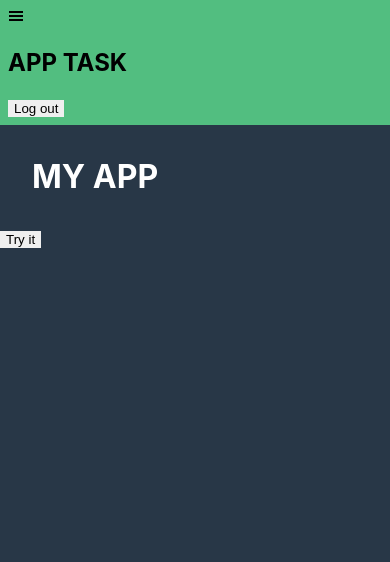
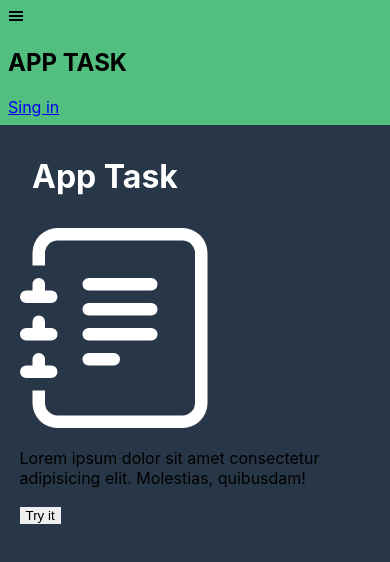
Before and after one commit to Yendersson/App_tareas, a React (Create React App) app in the folder public/app-tareas/: page / in a window 390 px wide. Shown: the top 562 px of the page. Built offline with nearby package versions, Linux system fonts and the light colour scheme.

Commit message:
Finish the first version of the page only to mobile device

```diff
--- a/package.json
+++ b/package.json
@@ -15,6 +15,7 @@
     "dotenv": "^16.0.1",
     "express": "^4.18.1",
     "jsonwebtoken": "^8.5.1",
-    "mongoose": "^6.5.2"
+    "mongoose": "^6.5.2",
+    "react-icons": "^4.4.0"
   }
 }
--- a/public/app-tareas/src/App.css
+++ b/public/app-tareas/src/App.css
@@ -9,6 +9,7 @@
     pointer-events: none;
     opacity: 0;
     transition: 0.4s;
+    z-index: 3;
 }
 
 .nav__container{
@@ -36,4 +37,9 @@
 
 button{
     border: none;
+    cursor: pointer;
 }
+
+.button__nav{
+    cursor: pointer;
+}
--- a/public/app-tareas/src/index.css
+++ b/public/app-tareas/src/index.css
@@ -5,3 +5,7 @@ body {
     sans-serif;
     background: #283747 ;
 }
+
+h1,h2,h3,h4,p{
+  pointer-events: none;
+}
--- a/public/app-tareas/src/navbar/Navbar.js
+++ b/public/app-tareas/src/navbar/Navbar.js
@@ -25,16 +25,22 @@ export const Navbar = () => {
             <header className='w-100 header d-flex justify-content-between'>
 
                 <div className='button__nav' onClick={showNavbar}>
-                    <GiHamburgerMenu />
+                    <GiHamburgerMenu className='button_nav-inside'/>
                 </div>
                 <div>
                     <h2>APP TASK</h2>
                 </div>
 
                 <div>
+                    {!localStorage.getItem('_id')  &&
+                        <a href="/">Sing in</a>
+                    }
+                    {localStorage.getItem('_id') &&
+
                     <a onClick={logOut} href="/">
                         <button className='btn btn-danger'>Log out</button>
                     </a>
+                    }
                 </div>
             </header>
             <nav className={showNav ? 'nav nav-show' : 'nav'}>
--- a/public/app-tareas/src/pages/Index.js
+++ b/public/app-tareas/src/pages/Index.js
@@ -1,21 +1,19 @@
 import './index.css'
 import { useEffect, useState } from "react"
 import axios from 'axios'
-
-// const url = 'http://localhost:8080/auth/login';
-
 
 export const Index = () => {
     const modalAuth = [null, 'login', 'register'];
 
     const [showLogin, setShowLogin] = useState(modalAuth[0]);
     const [data, setData] = useState({});
-    const [logged, setLogged] = useState(null)
+    const [logged, setLogged] = useState(null);
+    const [error, setError] = useState(null)
 
 
-    useEffect(()=>{
-        localStorage.getItem('_id')? setLogged(localStorage.getItem('_id')): setLogged(null);
-    },[])
+    useEffect(() => {
+        localStorage.getItem('_id') ? setLogged(localStorage.getItem('_id')) : setLogged(null);
+    }, [])
 
     console.log(logged);
 
@@ -24,23 +22,32 @@ export const Index = () => {
         setShowLogin(modalAuth[index]);
     }
 
-    function handleSubmit(e){
+    function handleSubmit(e) {
         const name = e.target.name;
         const value = e.target.value;
 
-        setData(values => ({...values, [name]: value}))
+        setData(values => ({ ...values, [name]: value }))
     }
 
     async function authentication(e) {
         e.preventDefault()
         axios.post('http://localhost:8080/auth/login', data)
             .then(response => {
-                if(response.data.error === null){
+                if (response.data.error === null) {
                     localStorage.setItem('_id', response.data.id);
                     localStorage.setItem('token', response.data.token);
+                    localStorage.setItem('user', response.data.name);
+                    setError(null)
+                    window.location.href = '/'
                 }
-            })
+            }).catch(
+
+                    setError('password or email invalid')
+            )
     }
+
+
+    console.log(error)
 
     async function register(e) {
         e.preventDefault()
@@ -54,26 +61,58 @@ export const Index = () => {
 
     return (
         <>
-            <h1>MY APP</h1>
+            <h1>{localStorage.getItem('user') ? 'Welcome' : 'App Task'}</h1>
+            <div className='index-container d-flex flex-column justify-content-center align-items-center' >
 
+                <div className='d-flex flex-column align-items-center'>
+                    {localStorage.getItem('_id') &&
+                        <>
+                            <svg xmlns="http://www.w3.org/2000/svg" width="200" height="200" fill="green" className="bi bi-check-circle" viewBox="0 0 16 16">
+                                <path d="M8 15A7 7 0 1 1 8 1a7 7 0 0 1 0 14zm0 1A8 8 0 1 0 8 0a8 8 0 0 0 0 16z" />
+                                <path d="M10.97 4.97a.235.235 0 0 0-.02.022L7.477 9.417 5.384 7.323a.75.75 0 0 0-1.06 1.06L6.97 11.03a.75.75 0 0 0 1.079-.02l3.992-4.99a.75.75 0 0 0-1.071-1.05z" />
+                            </svg>
+
+                            <p className='text-white mt-5 text-center'>Let's start to create and take control about your task.</p>
+
+                        </>
+                    }
+
+                    {!localStorage.getItem('_id') &&
+                        <>
+
+                            <svg xmlns="http://www.w3.org/2000/svg" width="200" height="200" fill="#fff" className="bi bi-journal-text" viewBox="0 0 16 16">
+                                <path d="M5 10.5a.5.5 0 0 1 .5-.5h2a.5.5 0 0 1 0 1h-2a.5.5 0 0 1-.5-.5zm0-2a.5.5 0 0 1 .5-.5h5a.5.5 0 0 1 0 1h-5a.5.5 0 0 1-.5-.5zm0-2a.5.5 0 0 1 .5-.5h5a.5.5 0 0 1 0 1h-5a.5.5 0 0 1-.5-.5zm0-2a.5.5 0 0 1 .5-.5h5a.5.5 0 0 1 0 1h-5a.5.5 0 0 1-.5-.5z" />
+                                <path d="M3 0h10a2 2 0 0 1 2 2v12a2 2 0 0 1-2 2H3a2 2 0 0 1-2-2v-1h1v1a1 1 0 0 0 1 1h10a1 1 0 0 0 1-1V2a1 1 0 0 0-1-1H3a1 1 0 0 0-1 1v1H1V2a2 2 0 0 1 2-2z" />
+                                <path d="M1 5v-.5a.5.5 0 0 1 1 0V5h.5a.5.5 0 0 1 0 1h-2a.5.5 0 0 1 0-1H1zm0 3v-.5a.5.5 0 0 1 1 0V8h.5a.5.5 0 0 1 0 1h-2a.5.5 0 0 1 0-1H1zm0 3v-.5a.5.5 0 0 1 1 0v.5h.5a.5.5 0 0 1 0 1h-2a.5.5 0 0 1 0-1H1z" />
+                            </svg>
+                            <p className='text-white mt-5 text-center'>Lorem ipsum dolor sit amet consectetur adipisicing elit. Molestias, quibusdam!</p>
+                            <div className='mt-5'>
+
+                                <button className='btn btn-success' onClick={() => login(1)}> Try it </button>
+                            </div>
+                        </>
+                    }
+                </div>
+            </div>
             {/* LOGIN */}
             <article className={(showLogin === 'login') ? 'login login-show' : 'login'}>
 
                 <div className="login-container login-show" >
                     <h2>Login</h2>
 
-                    <form onSubmit={(e)=>authentication(e)}>
+                    <form onSubmit={(e) => authentication(e)}>
 
-                    <label htmlFor="email" value='hola'>Email</label>
-                    <input type="email" name="email" onChange={e=>handleSubmit(e)} />
+                        <label htmlFor="email">Email</label>
+                        <input type="email" name="email" onChange={e => handleSubmit(e)} />
 
-                    <label htmlFor="password">Password</label>
-                    <input type="password" name="password" onChange={e=>handleSubmit(e)}/>
+                        <label htmlFor="password">Password</label>
+                        <input type="password" name="password" onChange={e => handleSubmit(e)} />
+                        {error && <span className='text-danger'>{error}</span>}
 
-                    <button>Login</button>
+                        <button className='btn-success mt-3'>Login</button>
 
                     </form>
-                    <button onClick={() => login(2)}>Register</button>
+                    <button className='btn-info mt-2' onClick={() => login(2)}>Register</button>
 
                     <span onClick={() => login(0)}>Close</span>
                 </div>
@@ -83,32 +122,27 @@ export const Index = () => {
             <article className={(showLogin === 'register') ? 'register login-show' : 'register'}>
                 <div className="login-container login-show" >
                     <h2>Register</h2>
-                    <form onSubmit={(e)=>register(e)}>
+                    <form onSubmit={(e) => register(e)}>
 
 
-                    <label htmlFor="name">Name</label>
-                    <input onChange={e=>handleSubmit(e)} type="text" name="name" />
+                        <label htmlFor="name">Name</label>
+                        <input onChange={e => handleSubmit(e)} type="text" name="name" />
 
-                    <label htmlFor="email">Email</label>
-                    <input onChange={e=>handleSubmit(e)} type="email" name="email" />
+                        <label htmlFor="email">Email</label>
+                        <input onChange={e => handleSubmit(e)} type="email" name="email" />
 
-                    <label htmlFor="username">Username</label>
-                    <input onChange={e=>handleSubmit(e)} type="text" name="username" />
+                        <label htmlFor="username">Username</label>
+                        <input onChange={e => handleSubmit(e)} type="text" name="username" />
 
-                    <label htmlFor="password">Password</label>
-                    <input onChange={e=>handleSubmit(e)} type="password" name="password" />
+                        <label htmlFor="password">Password</label>
+                        <input onChange={e => handleSubmit(e)} type="password" name="password" />
 
-                    <button> Register</button>
+                        <button className='btn-success mt-3'> Register</button>
                     </form>
 
                     <span onClick={() => login(0)}>Close</span>
                 </div>
             </article>
-
-
-
-            <button className='btn btn-success' onClick={() => login(1)}> Try it </button>
-
         </>
     )
 }
--- a/public/app-tareas/src/pages/index.css
+++ b/public/app-tareas/src/pages/index.css
@@ -1,4 +1,7 @@
-
+.index-container{
+    width: 90%;
+    margin: auto;
+}
 
 .login, .register{
     display: flex;
--- a/public/app-tareas/src/task/TaskCreated.js
+++ b/public/app-tareas/src/task/TaskCreated.js
@@ -61,6 +61,9 @@ export const TaskCreated = (prop) => {
         textareas.readOnly= false
     }
 
+    // const dateNow = new Date();
+    // console.log(dateNow.toLocaleString());
+
     return (
 
         <div className='bar_task mb-3 shadow ' style={{backgroundColor: prop.post.state === 'complete'? '#82E0AA ':  prop.post.state === 'incomplete'? 'red': 'white' }}>
@@ -76,7 +79,7 @@ export const TaskCreated = (prop) => {
             </div>
             <div className='status_date-flex'>
                 <p>{prop.post.state}</p>
-                <p>20/03/2022</p>
+                <p>{prop.post.period.split('T')[0]}</p>
             </div>
                 <span onClick={showTask} className='text-primary' style={{display: task? 'none': 'block'}} >view...</span>
 
@@ -104,6 +107,7 @@ export const TaskCreated = (prop) => {
                     <input
                     type="date"
                     name="period"
+                    placeholder={prop.post.period.split('T')[0]}
                     onChange={(e) => handleSubmit(e)}
                     />
 
```
Also changed, not shown: public/app-tareas/src/pages/MyProfile.js (+19 -3 lines), public/app-tareas/src/pages/Tasks.js (+23 -4 lines), public/app-tareas/src/navbar/Navbar.css (line endings or trailing spaces), 2 other files (tests, documents, lock files or other folders).
